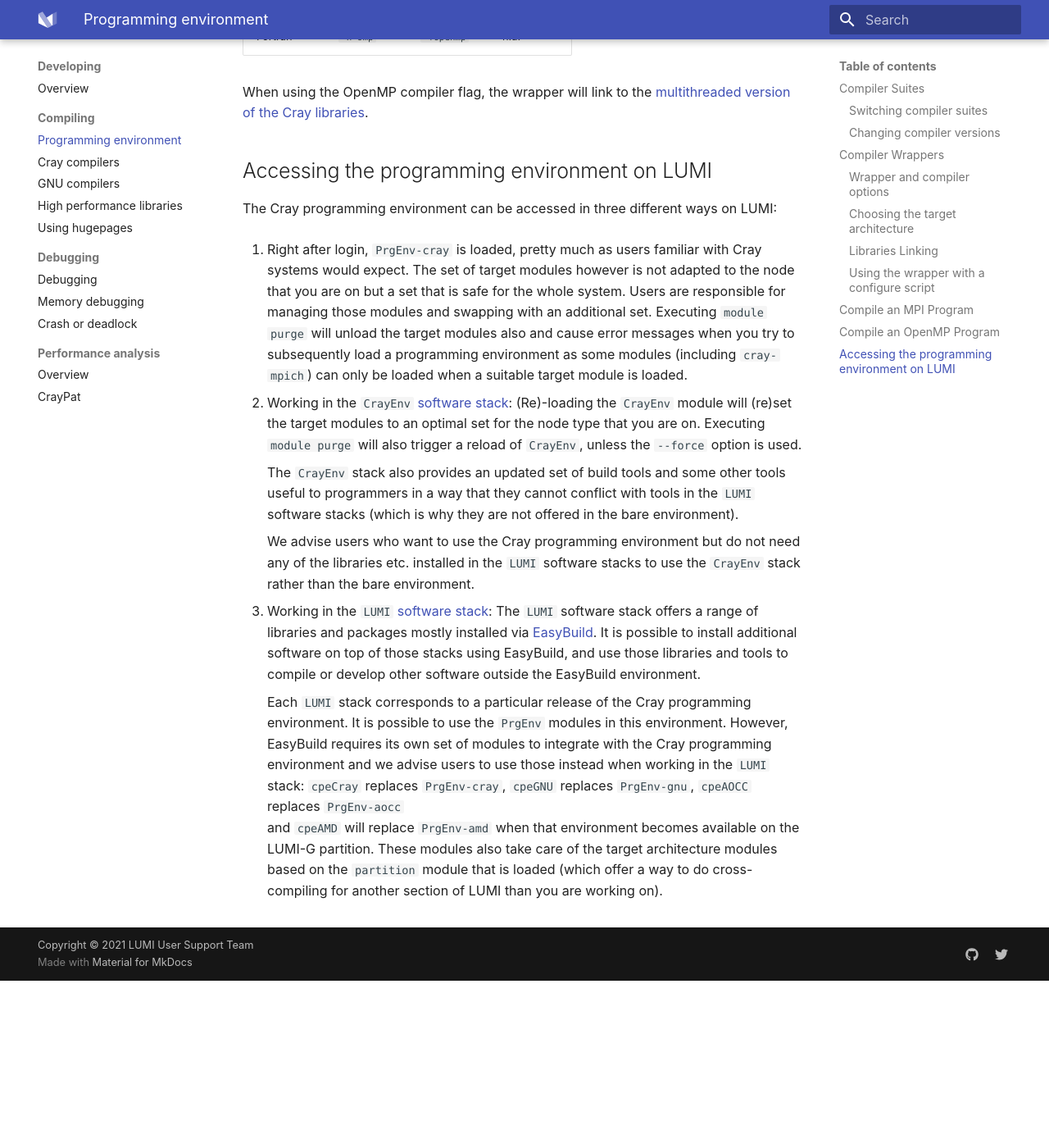
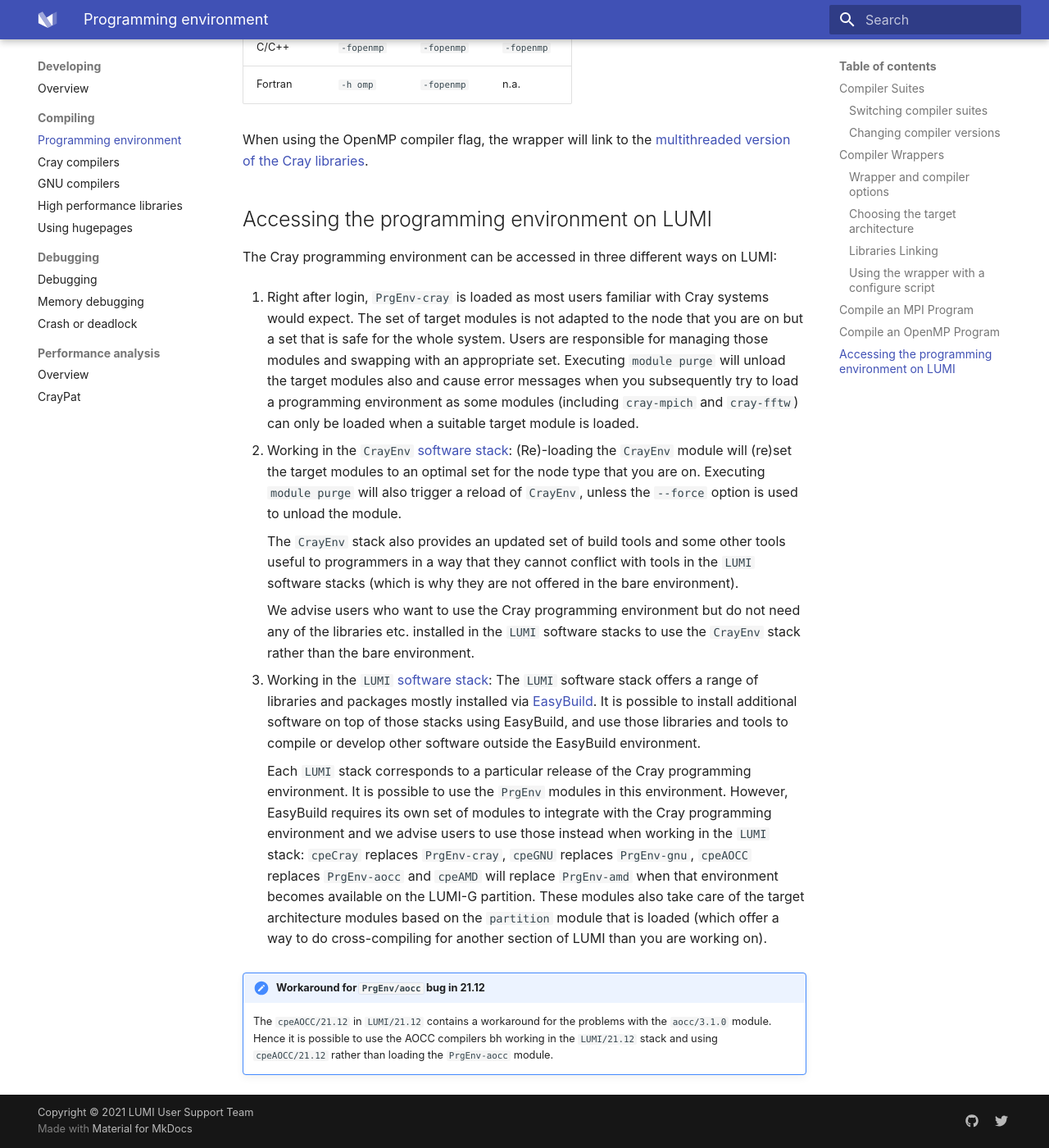
Before and after one commit to Lumi-supercomputer/lumi-userguide, an MkDocs documentation site: the page built from docs/development/compiling/prgenv.md, in a window 1280 px wide and 1400 px high, scrolled down 5236 px. Shown: the whole window at 82% size. Built offline with MkDocs 1.6.1 and Material for MkDocs 9.7.7, drawn with Linux system fonts in a browser that asks for light colours; before the commit the page ends 6432 px from its top, so only the background shows below that; some of the changed text lies outside the part shown.

Commit message:
Some corrections and refinements to the prgenv.md additions of one of the previous commits.

```diff
--- a/docs/development/compiling/prgenv.md
+++ b/docs/development/compiling/prgenv.md
@@ -62,6 +62,18 @@
 
 After you have loaded a programming environment, the [compiler wrappers][2] (`cc`,
 `CC` and `ftn`) are available.
+
+??? Bug "PrgEnv-aocc broken in 21.08 and 21.12"
+    The ``PrgEnv-aocc`` module does not work correctly in the 21.08 and 21.12
+    releases of the Cray programming environment. This is due to different reasons.
+    The ``aocc/3.0.0`` module (used as the default version of AOCC in the 21.08
+    release) is broken since the compilers themselves are not installed. The
+    ``aocc/3.1.0`` module has a bug in the code of the module. This has been fixed
+    in later releases of the Crey programming environment so that problem will be
+    solved when those releases are installed. Due to the way the installation of the
+    Cray programming environment works it is currently not possible for us to correct
+    the module by hand.
+
 
 ### Changing compiler versions
 
@@ -279,18 +291,18 @@
 
 The Cray programming environment can be accessed in three different ways on LUMI:
 
-1.  Right after login, ``PrgEnv-cray`` is loaded, pretty much as users familiar with
-    Cray systems would expect. The set of target modules however is not adapted to the
+1.  Right after login, ``PrgEnv-cray`` is loaded as most users familiar with
+    Cray systems would expect. The set of target modules is not adapted to the
     node that you are on but a set that is safe for the whole system. Users are
-    responsible for managing those modules and swapping with an additional set. Executing
+    responsible for managing those modules and swapping with an appropriate set. Executing
     ``module purge`` will unload the target modules also and cause error messages when you
-    try to subsequently load a programming environment as some modules (including
-    ``cray-mpich``) can only be loaded when a suitable target module is loaded.
+    subsequently try to load a programming environment as some modules (including
+    ``cray-mpich`` and ``cray-fftw``) can only be loaded when a suitable target module is loaded.
 
 2.  Working in the ``CrayEnv`` [software stack][softwarestacks]: (Re)-loading the
     ``CrayEnv`` module will (re)set the target modules to an optimal set for the
     node type that you are on. Executing ``module purge`` will also trigger a reload
-    of ``CrayEnv``, unless the ``--force`` option is used.
+    of ``CrayEnv``, unless the ``--force`` option is used to unload the module.
 
     The ``CrayEnv`` stack also provides an updated set of build tools and some other tools
     useful to programmers in a way that they cannot conflict with tools in the ``LUMI``
@@ -310,8 +322,14 @@
     It is possible to use the ``PrgEnv`` modules in this environment. However, EasyBuild
     requires its own set of modules to integrate with the Cray programming environment and we
     advise users to use those instead when working in the ``LUMI`` stack: ``cpeCray`` replaces
-    ``PrgEnv-cray``, ``cpeGNU`` replaces ``PrgEnv-gnu``, ``cpeAOCC`` replaces ``PrgEnv-aocc``
-    and ``cpeAMD`` will replace ``PrgEnv-amd`` when that environment becomes available on the
+    ``PrgEnv-cray``, ``cpeGNU`` replaces ``PrgEnv-gnu``, ``cpeAOCC`` replaces ``PrgEnv-aocc`` and
+    ``cpeAMD`` will replace ``PrgEnv-amd`` when that environment becomes available on the
     LUMI-G partition. These modules also take care of the target architecture modules based
     on the ``partition`` module that is loaded (which offer a way to do cross-compiling for
     another section of LUMI than you are working on).
+
+!!! Remark "Workaround for ``PrgEnv/aocc`` bug in 21.12"
+    The ``cpeAOCC/21.12`` in ``LUMI/21.12`` contains a workaround for the problems with the
+    ``aocc/3.1.0`` module. Hence it is possible to use the AOCC compilers bh working in
+    the ``LUMI/21.12`` stack and using ``cpeAOCC/21.12`` rather than loading the
+    ``PrgEnv-aocc`` module.
```
